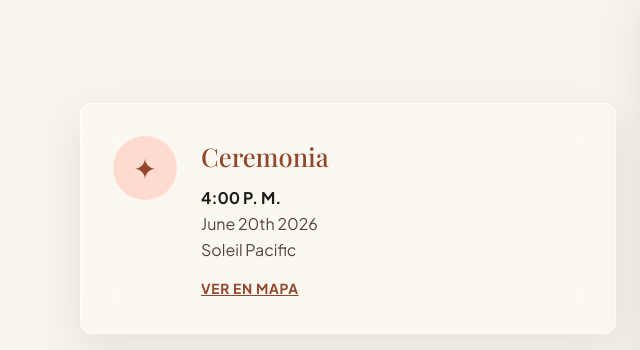
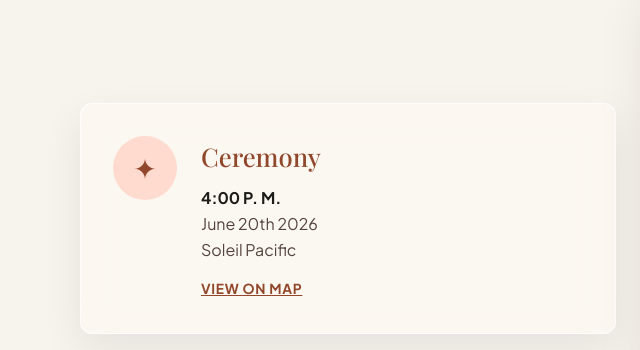
Before and after one commit to jennyandjeff/save-the-date, a plain HTML site: page index.html in a window 1280 px wide. Shown: the part 2111-2461 px from the top of the page, 0-640 px from the left. Drawn offline with nearby package versions, Linux system fonts and the light colour scheme; a web font is replaced by a local one.

Commit message:
Actualizacion

```diff
--- a/index.html
+++ b/index.html
@@ -64,11 +64,11 @@
           <article class="event-card">
             <div class="event-card__icon" aria-hidden="true">✦</div>
             <div>
-              <h3>Ceremonia</h3>
+              <h3>Ceremony</h3>
               <p class="event-card__time">4:00 P. M.</p>
               <p>June 20th 2026</p>
               <p>Soleil Pacific</p>
-              <a href="https://maps.app.goo.gl/FCnEkLfETR8VpPpA9" target="_blank" rel="noreferrer">Ver en mapa</a>
+              <a href="https://maps.app.goo.gl/FCnEkLfETR8VpPpA9" target="_blank" rel="noreferrer">View on map</a>
             </div>
           </article>
 
```
